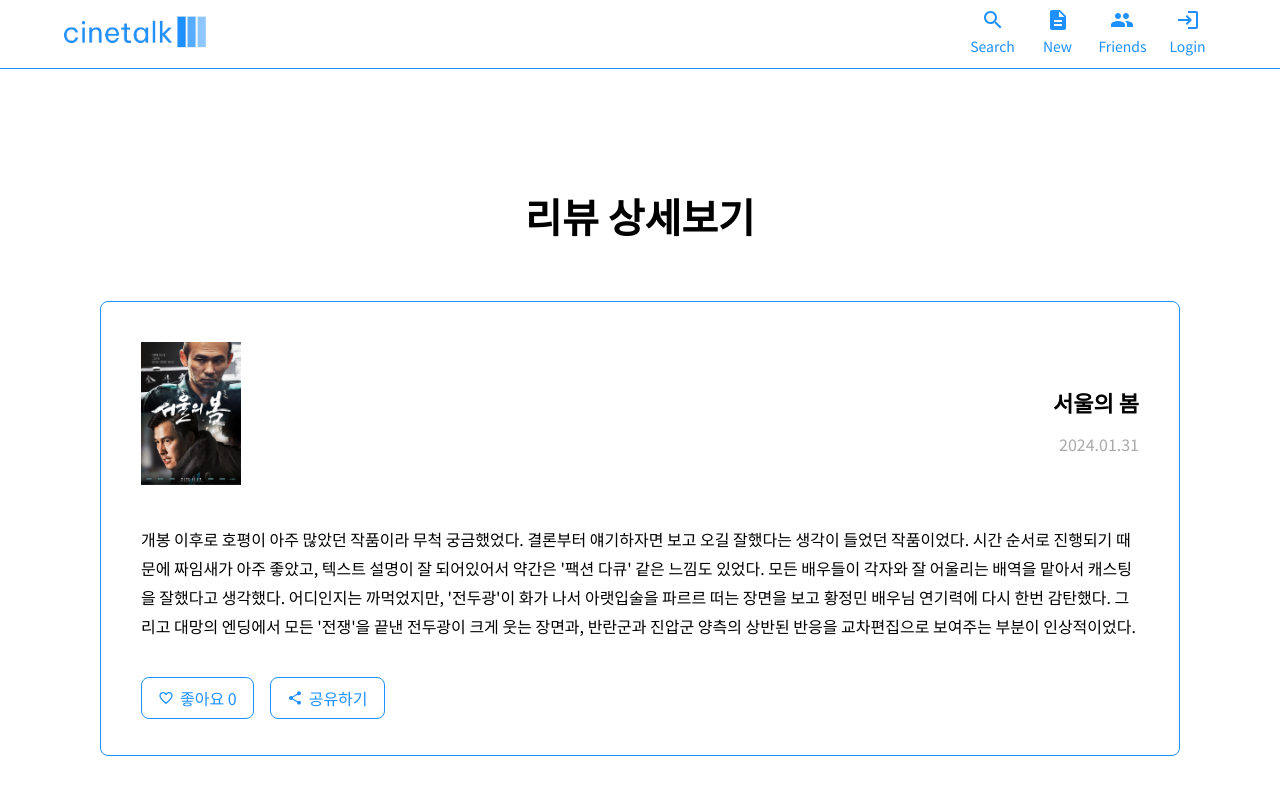
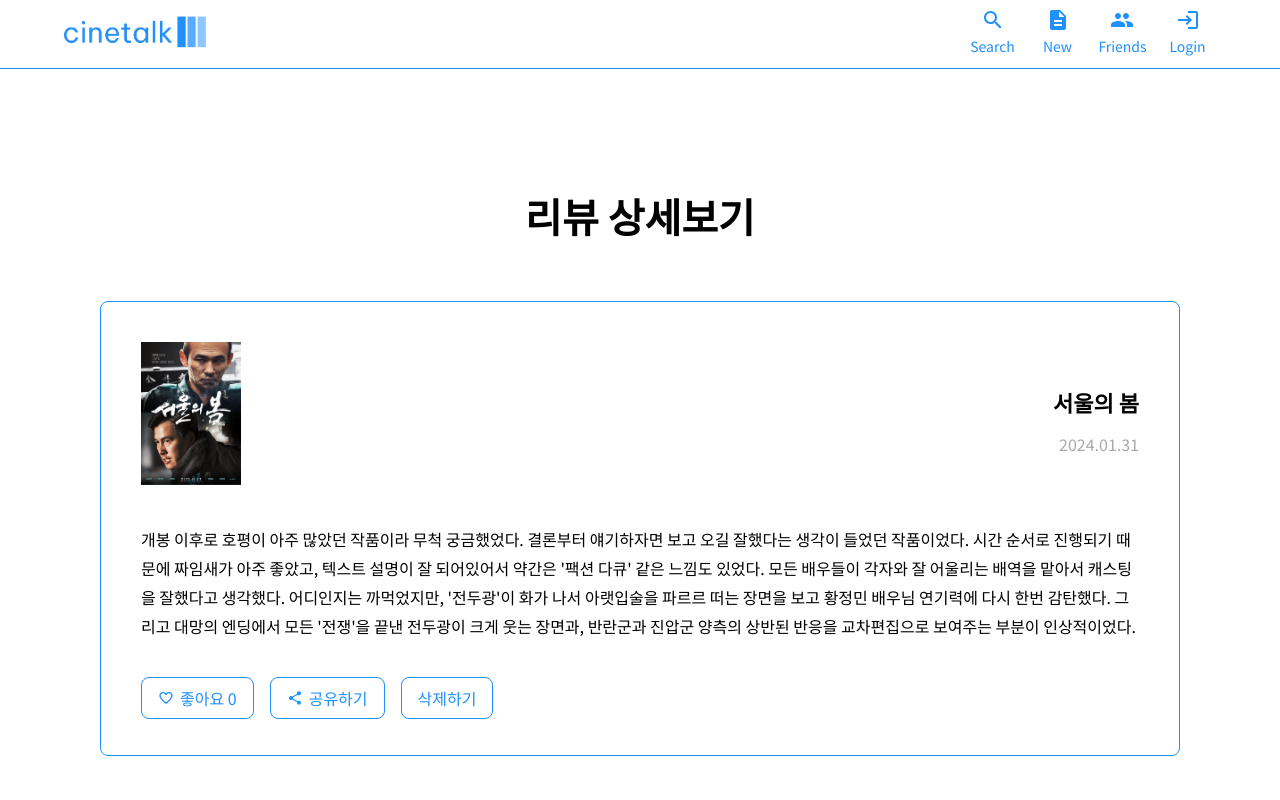
Before and after one commit to hjinn0813/cinetalk, a React (Create React App) app: page /review/1 in a window 1280 px wide. Shown: the top 800 px of the page. Built offline with nearby package versions, Linux system fonts and the light colour scheme; a web font is replaced by a local one.

Commit message:
feat: 상세보기 페이지 리뷰 삭제 기능 (@redux)

```diff
--- a/src/components/Review/ReadPosts.jsx
+++ b/src/components/Review/ReadPosts.jsx
@@ -5,7 +5,7 @@ import FavoriteIcon from '@mui/icons-material/Favorite';
 import FavoriteBorderIcon from '@mui/icons-material/FavoriteBorder';
 import ShareIcon from '@mui/icons-material/Share';
 
-export default function ReadPosts({ poster, title, date, body }) {
+export default function ReadPosts({ poster, title, date, body, onDelete }) {
   const posterImage = require(`../../assets/Watched/${poster}.jpg`);
   const [liked, setLiked] = useState(false);
   const [likeCount, setLikeCount] = useState(0);
@@ -53,6 +53,9 @@ export default function ReadPosts({ poster, title, date, body }) {
             <ShareIcon />
             공유하기
           </div>
+          <div className="r-delete-button" onClick={onDelete}>
+            삭제하기
+          </div>
         </div>
       </div>
     </div>
--- a/src/pages/Review.jsx
+++ b/src/pages/Review.jsx
@@ -1,18 +1,29 @@
 // 리뷰 상세보기 페이지
 
 import React from 'react';
-import { useParams } from 'react-router-dom';
+import { useNavigate, useParams } from 'react-router-dom';
+import { useSelector, useDispatch } from 'react-redux';
+import { deletePost } from '../redux/reducers/postSlice';
 import ReadPosts from '../components/Review/ReadPosts';
-import PostsData from '../components/Review/Posts.json';
 import '../styles/Review/Review.scss';
 
 export default function Review() {
   const { id } = useParams();
-  const post = PostsData.find((post) => post.id === parseInt(id));
+  const navigate = useNavigate();
+  const dispatch = useDispatch();
+  const post = useSelector((state) =>
+    state.posts.find((post) => post.id === parseInt(id))
+  );
 
   if (!post) {
-    return <div>Post not found</div>;
+    return <div>해당 글을 찾을 수 없습니다!😭</div>;
   }
+
+  const handleDelete = () => {
+    dispatch(deletePost(parseInt(id)));
+    alert('리뷰가 삭제되었습니다.');
+    navigate('/watched');
+  };
 
   return (
     <div class="r-wrap">
@@ -22,6 +33,7 @@ export default function Review() {
         title={post.title}
         date={post.date}
         body={post.body}
+        onDelete={handleDelete}
       />
     </div>
   );
--- a/src/redux/reducers/index.js
+++ b/src/redux/reducers/index.js
@@ -3,10 +3,12 @@
 import { combineReducers } from 'redux';
 import userReducer from '../reducers/userReducer';
 import authReducer from '../reducers/loginReducer';
+import postReducer from '../reducers/postSlice';
 
 const rootReducer = combineReducers({
   user: userReducer,
   auth: authReducer,
+  posts: postReducer,
 });
 
 export default rootReducer;
--- /dev/null
+++ b/src/redux/reducers/postSlice.js
@@ -0,0 +1,17 @@
+// 상세보기 - 리뷰 삭제 슬라이스
+
+import { createSlice } from '@reduxjs/toolkit';
+import PostsData from '../../components/Review/Posts.json';
+
+const postsSlice = createSlice({
+  name: 'posts',
+  initialState: PostsData,
+  reducers: {
+    deletePost: (state, action) => {
+      return state.filter((post) => post.id !== action.payload);
+    },
+  },
+});
+
+export const { deletePost } = postsSlice.actions;
+export default postsSlice.reducer;
--- a/src/styles/Review/ReadPosts.scss
+++ b/src/styles/Review/ReadPosts.scss
@@ -58,7 +58,8 @@
   padding: 0 20px;
 
   .r-like-button,
-  .r-share-button {
+  .r-share-button,
+  .r-delete-button {
     cursor: pointer;
     padding: 0.5rem 1rem;
     color: $main-blue;
```
